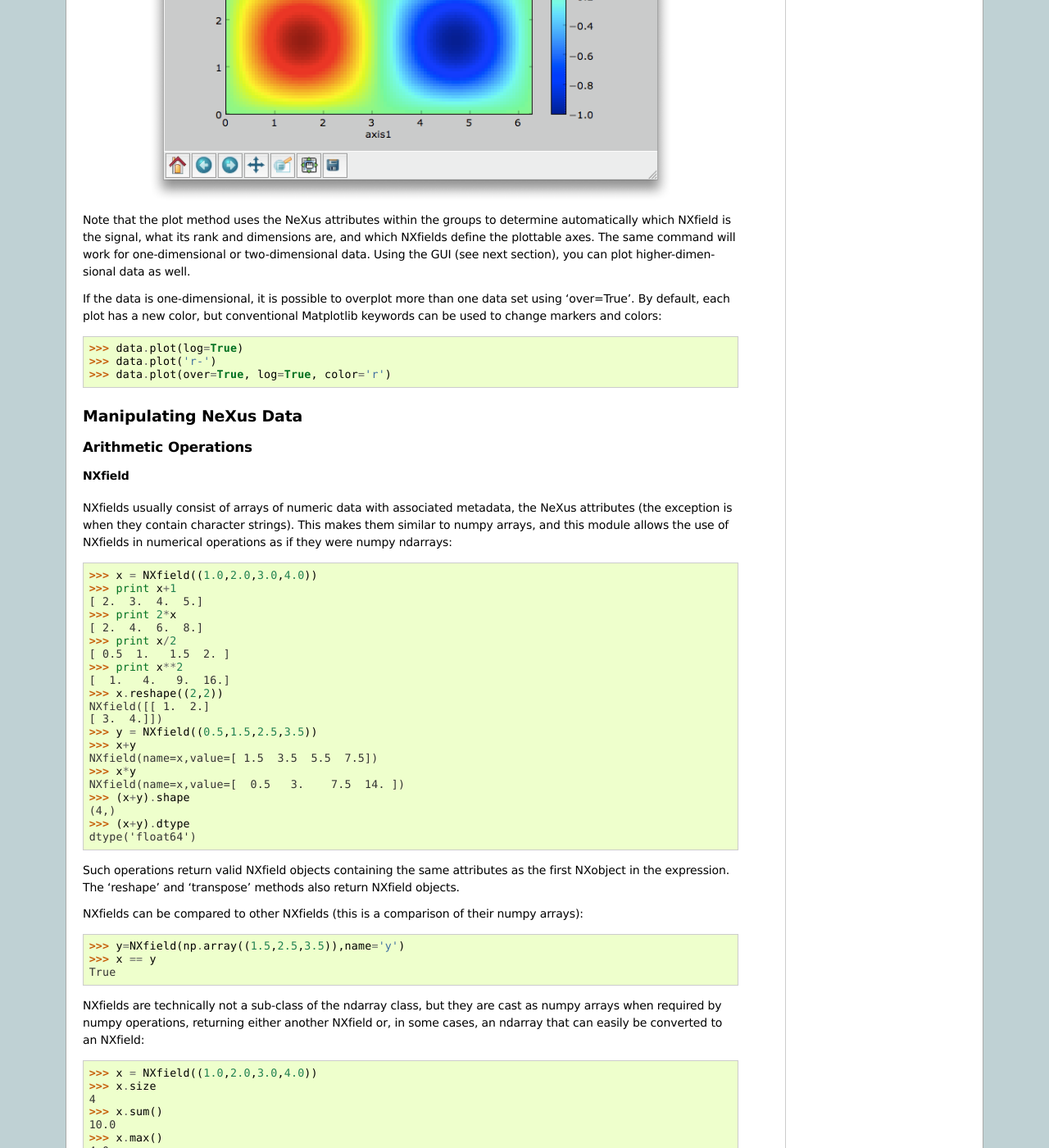
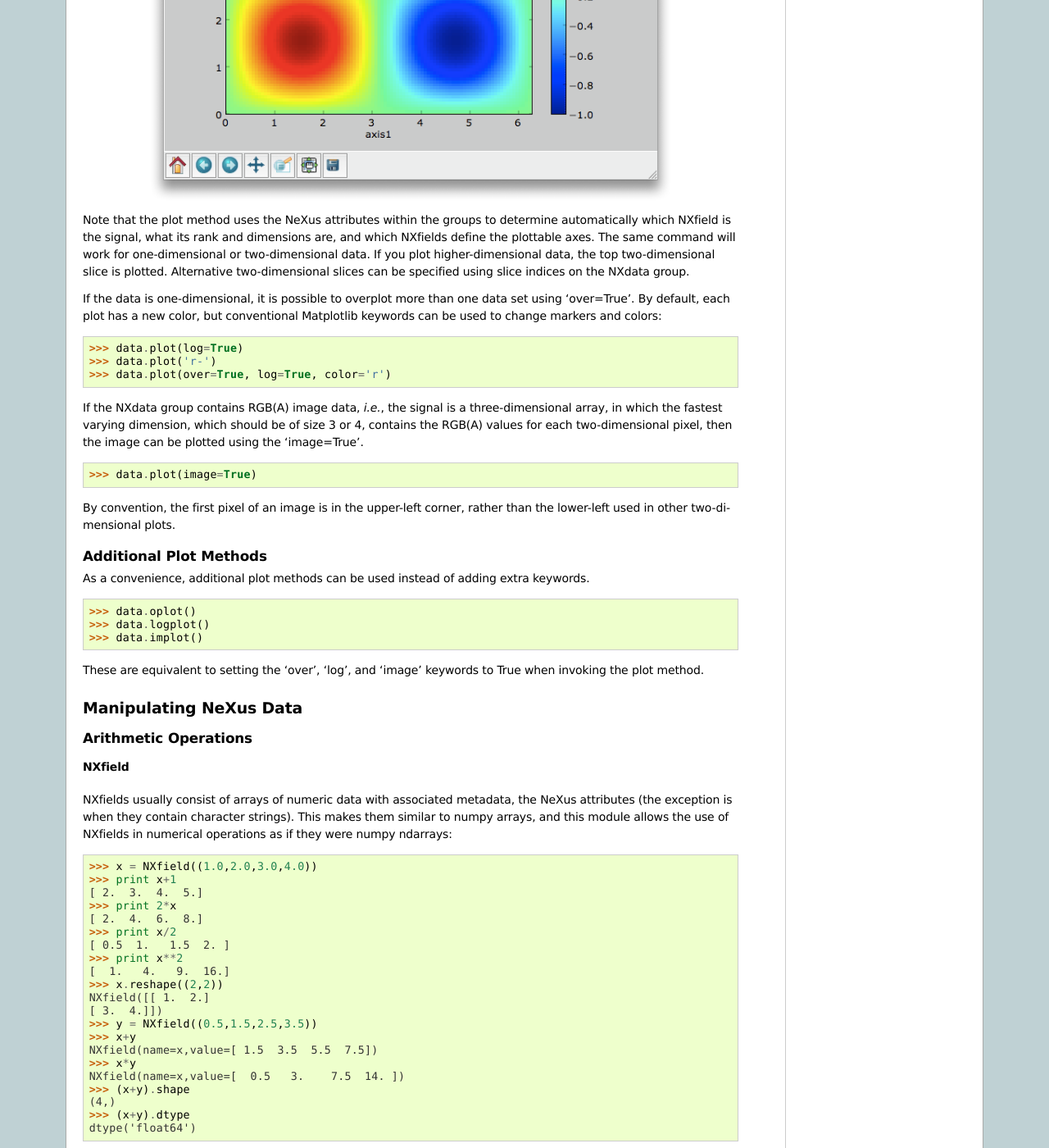
Before and after one commit to nexpy/nexpy, a Sphinx documentation site: the page built from doc/source/pythonshell.rst, in a window 1280 px wide and 1400 px high, scrolled down 9548 px. Shown: the whole window at 82% size. Built offline with Sphinx 7.4.7, drawn with Linux system fonts in a browser that asks for light colours; some of the changed text lies outside the part shown.

Commit message:
Updated documentation

```diff
--- a/doc/source/pythonshell.rst
+++ b/doc/source/pythonshell.rst
@@ -531,8 +531,9 @@ determines what should be plotted::
 Note that the plot method uses the NeXus attributes within the groups to
 determine automatically which NXfield is the signal, what its rank and
 dimensions are, and which NXfields define the plottable axes. The same command
-will work for one-dimensional or two-dimensional data. Using the GUI (see next
-section), you can plot higher-dimensional data as well.
+will work for one-dimensional or two-dimensional data. If you plot
+higher-dimensional data, the top two-dimensional slice is plotted. Alternative
+two-dimensional slices can be specified using slice indices on the NXdata group.
 
 If the data is one-dimensional, it is possible to overplot more than one data
 set using 'over=True'. By default, each plot has a new color, but conventional
@@ -541,6 +542,28 @@ Matplotlib keywords can be used to change markers and colors::
  >>> data.plot(log=True)
  >>> data.plot('r-')
  >>> data.plot(over=True, log=True, color='r')
+
+If the NXdata group contains RGB(A) image data, *i.e.*, the signal is a
+three-dimensional array, in which the fastest varying dimension, which should be
+of size 3 or 4, contains the RGB(A) values for each two-dimensional pixel, then
+the image can be plotted using the 'image=True'.
+
+ >>> data.plot(image=True)
+
+By convention, the first pixel of an image is in the upper-left corner, rather
+than the lower-left used in other two-dimensional plots.
+
+Additional Plot Methods
+-----------------------
+As a convenience, additional plot methods can be used instead of adding extra
+keywords.
+
+ >>> data.oplot()
+ >>> data.logplot()
+ >>> data.implot()
+
+These are equivalent to setting the 'over', 'log', and 'image' keywords to True
+when invoking the plot method.
 
 Manipulating NeXus Data
 =======================
```
Also changed, not shown: doc/source/pythongui.rst (+11 -9 lines), doc/source/images/x-tab.png.
